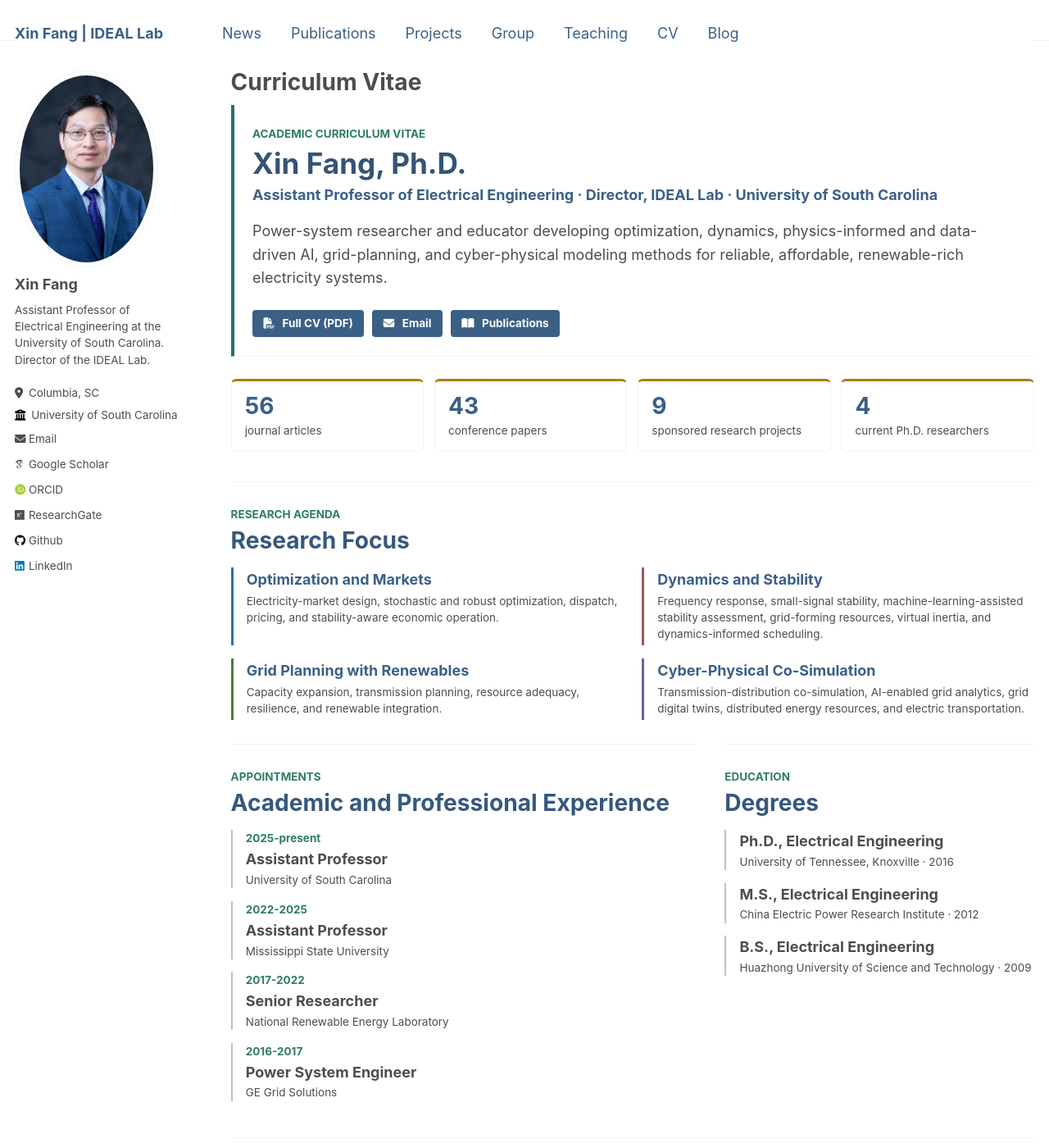
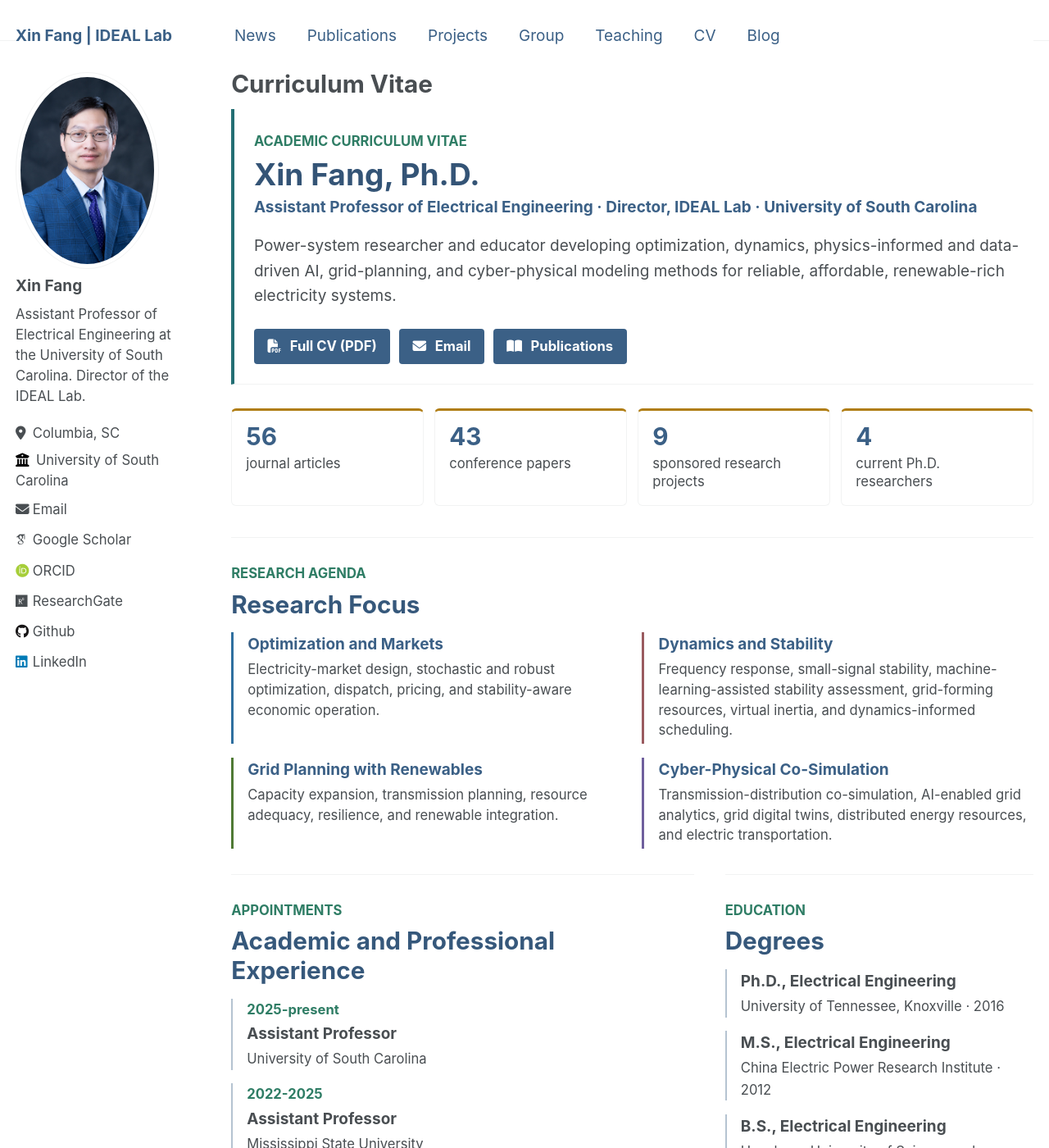
Before and after one commit to XinFang88/xinfang88.github.io, a Jekyll site: the page built from _pages/cv.md, in a window 1280 px wide and 1400 px high. Shown: the whole window at 82% size. Built offline with Jekyll 4.4.1, drawn with Linux system fonts in a browser that asks for light colours; some web fonts are replaced.

Commit message:
website update

```diff
--- a/_sass/_base.scss
+++ b/_sass/_base.scss
@@ -13,7 +13,7 @@ body {
   padding-bottom: 9em;
   color: $text-color;
   font-family: $global-font-family;
-  line-height: 1.5;
+  line-height: 1.6;
 
   &.overflow--hidden {
     /* when primary navigation is visible, the content in the background won't scroll */
--- a/_sass/_reset.scss
+++ b/_sass/_reset.scss
@@ -8,10 +8,10 @@ html {
   /* apply a natural box layout model to all elements */
   box-sizing: border-box;
   background-color: $background-color;
-  font-size: 16px;
+  font-size: 17px;
 
   @include breakpoint($medium) {
-    font-size: 18px;
+    font-size: 19px;
   }
 
   -webkit-text-size-adjust: 100%;
--- a/_sass/_sidebar.scss
+++ b/_sass/_sidebar.scss
@@ -246,7 +246,8 @@
   }
 
   li {
-    white-space: nowrap;
+    white-space: normal;
+    overflow-wrap: anywhere;
   }
 
   a {
--- a/_sass/_variables.scss
+++ b/_sass/_variables.scss
@@ -38,9 +38,9 @@ $type-size-2                : 1.953em;  // ~31.248px
 $type-size-3                : 1.563em;  // ~25.008px
 $type-size-4                : 1.25em;   // ~20px
 $type-size-5                : 1em;      // ~16px
-$type-size-6                : 0.75em;   // ~12px
-$type-size-7                : 0.6875em; // ~11px
-$type-size-8                : 0.625em;  // ~10px
+$type-size-6                : 0.875em;  // supporting text
+$type-size-7                : 0.8em;    // captions and footer text
+$type-size-8                : 0.75em;   // smallest accessible text
 
 /* masthead properties */
 $masthead-height            : 50px;
```
